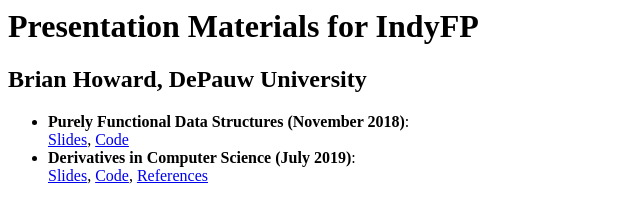
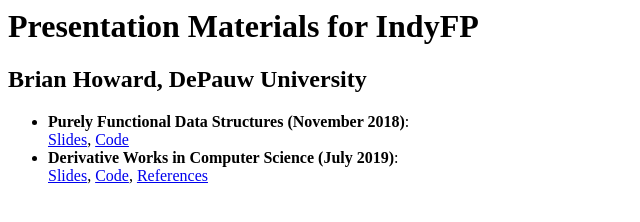
Before and after one commit to bhoward/IndyFP, a plain HTML site: page index.html in a window 1280 px wide. Shown: the full height of the page, 0-640 px from the left. Drawn offline with Linux system fonts and the light colour scheme.

Commit message:
Added references for Derivatives presentation

```diff
--- a/index.html
+++ b/index.html
@@ -7,7 +7,7 @@
 <li><b>Purely Functional Data Structures (November 2018)</b>:<br/>
 <a href="PFDS/PFDS%20Slides.pdf">Slides</a>,
 <a href="https://github.com/bhoward/IndyFP/tree/master/PFDS">Code</a></li>
-<li><b>Derivatives in Computer Science (July 2019)</b>:<br/>
+<li><b>Derivative Works in Computer Science (July 2019)</b>:<br/>
 <a href="Derivatives/slides/index.html">Slides</a>,
 <a href="https://github.com/bhoward/IndyFP/tree/master/Derivatives">Code</a>,
 <a href="Derivatives/refs.html">References</a></li>
```
